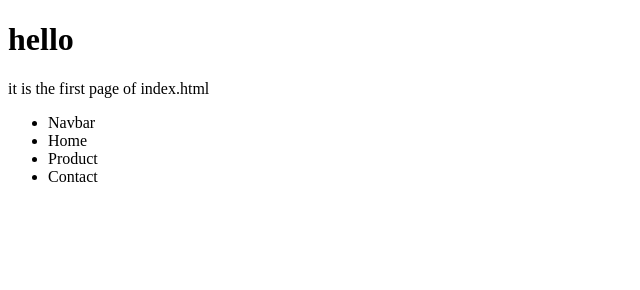
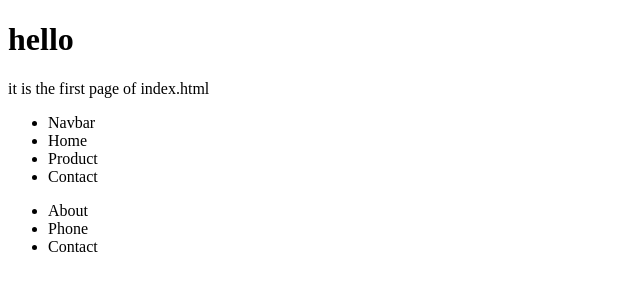
Before and after one commit to MaryamMirzada/Git-Practice, a plain HTML site: page index.html in a window 1280 px wide. Shown: the whole page, without its empty margins (0-640 px from the left). Drawn offline with Linux system fonts and the light colour scheme.

Commit message:
footer added

```diff
--- a/index.html
+++ b/index.html
@@ -27,5 +27,19 @@
             Contact
         </li>
     </ul>
+    <footer>
+        <ul>
+            <li>
+                About
+
+            </li>
+            <li>
+                Phone
+            </li>
+            <li>
+                Contact
+            </li>
+        </ul>
+    </footer>
 </body>
 </html>
```
